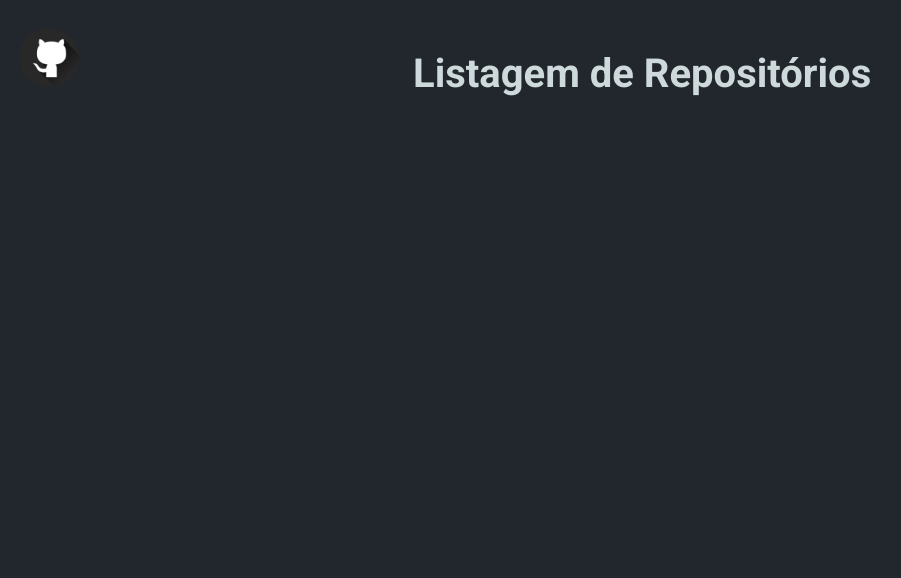
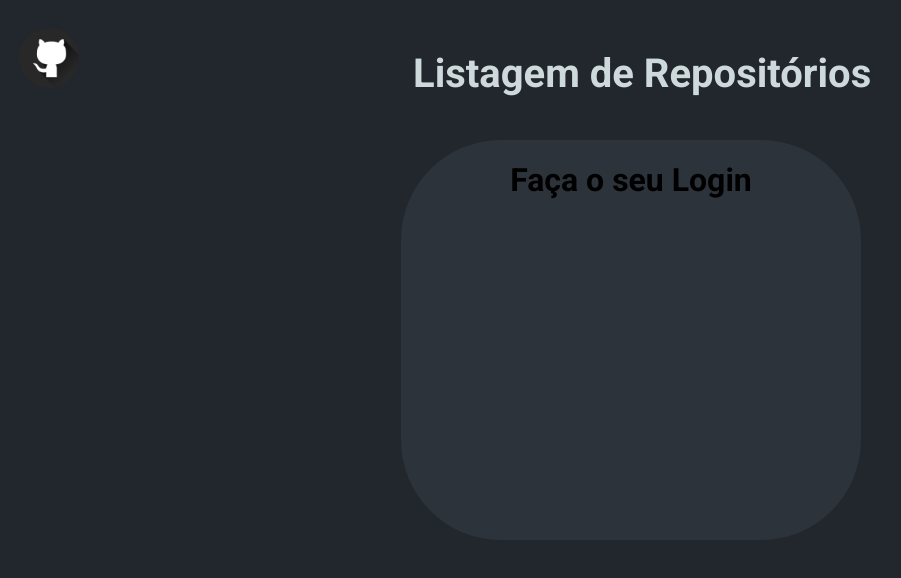
Before and after one commit to felipenmatos/consult-repo, a React (Create React App) app: page / in a window 1280 px wide. Shown: the top 578 px of the page, without its empty margins (9-910 px from the left). Built offline with nearby package versions, Linux system fonts and the light colour scheme; a web font is replaced by a local one.

Commit message:
feat:  MINGW64 ~/Documents/ConsultaRepo/consult-repo (main)

```diff
--- a/src/Pages/Login/index.tsx
+++ b/src/Pages/Login/index.tsx
@@ -1,11 +1,15 @@
 import React from "react";
 import { Header } from "../../Components/HeaderLogin";
 import { Paper } from "../../Templates/Paper";
+import { Form, TitleForm } from "./styles";
 
 export function Login() {
   return (
     <Paper>
       <Header />
+      <Form>
+        <TitleForm>Faça o seu Login</TitleForm>
+      </Form>
     </Paper>
   );
 }
--- a/src/Pages/Login/styles.ts
+++ b/src/Pages/Login/styles.ts
@@ -7,3 +7,16 @@ export const Container = styled.div`
 `;
 
 export const TextTitle = styled(Title)``;
+
+export const Form = styled.div`
+  width: 460px;
+  height: 400px;
+  margin-top: 100px;
+  border-radius: 100px;
+  background-color: var(--secundary);
+  display: flex;
+  flex-direction: column;
+  align-items: center;
+`;
+
+export const TitleForm = styled.h1``;
--- a/src/Templates/Paper/styles.ts
+++ b/src/Templates/Paper/styles.ts
@@ -6,4 +6,6 @@ export const Container = styled.div`
   padding: 0px;
   background: var(--primary);
   display: flex;
+  flex-direction: column;
+  align-items: center;
 `;
```
